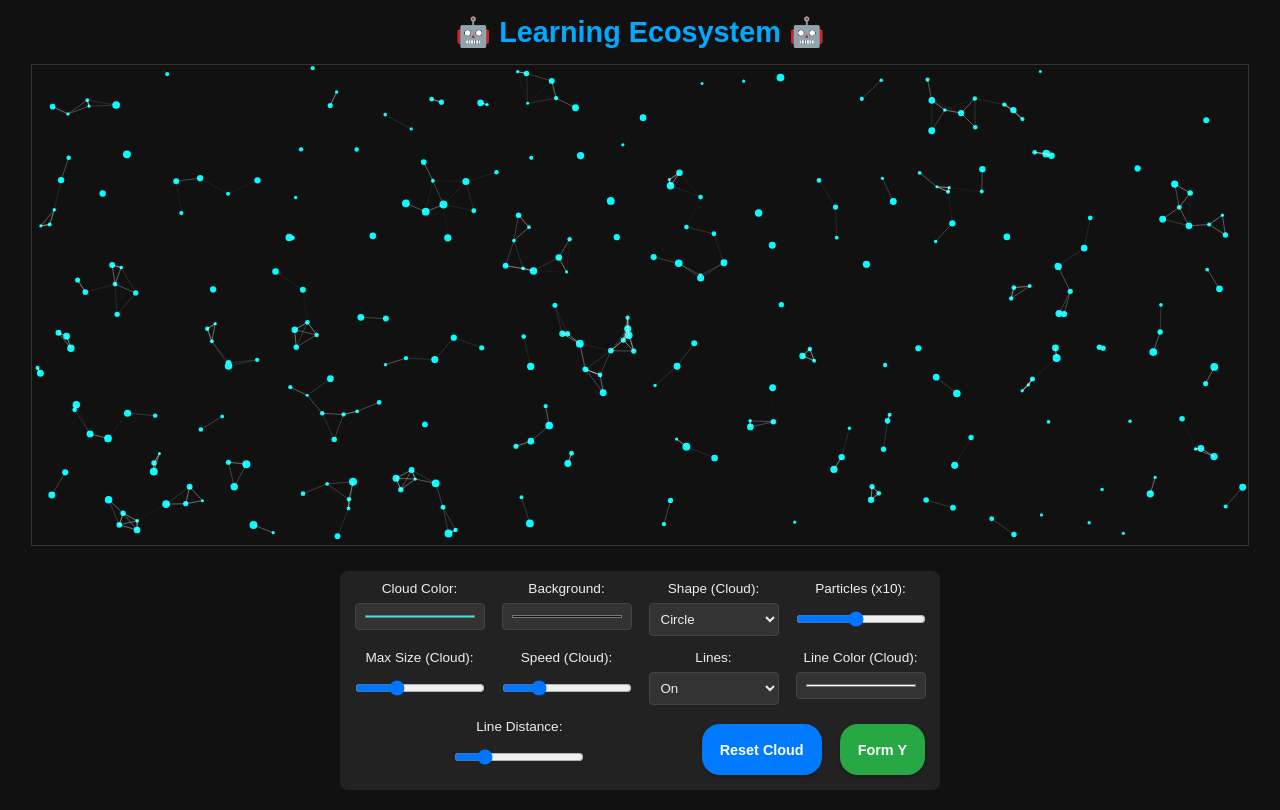
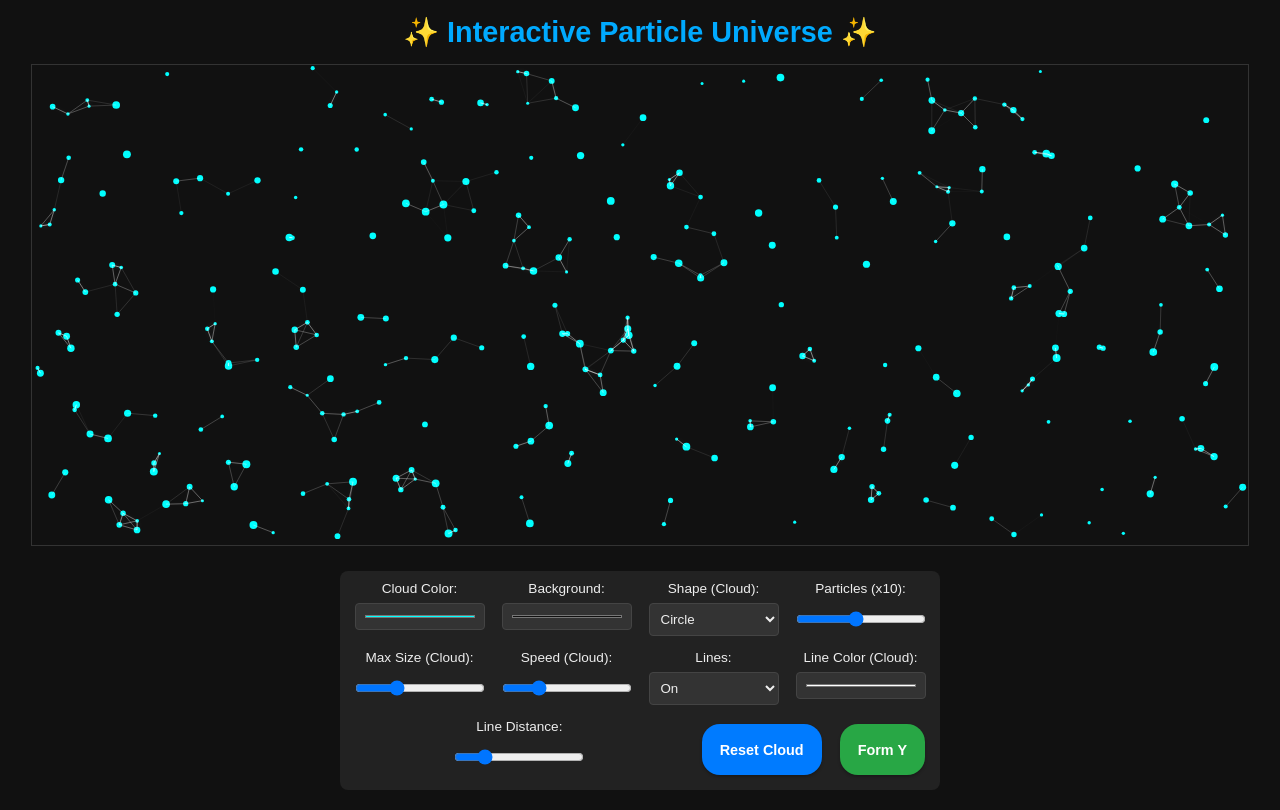
Before and after one commit to Morfonauta/Y-logo-html, a plain HTML site: page index.html in a window 1280 px wide. Drawn offline with Linux system fonts and the light colour scheme.

Commit message:
index.html

```diff
--- a/index.html
+++ b/index.html
@@ -1,7 +1,7 @@
 <!DOCTYPE html>
 <html>
 <head>
-<title>Learning Ecosystem</title>
+<title>Interactive Particle Universe - Y Formation</title>
 <meta name="viewport" content="width=device-width, initial-scale=1.0">
 <style>
     body {
@@ -107,7 +107,7 @@
 </style>
 </head><body>
 
-<h1>🤖 Learning Ecosystem 🤖</h1>
+<h1>✨ Interactive Particle Universe ✨</h1>
 <canvas id="particleCanvas"></canvas>
 <div id="errorMessage"></div>
 
```
